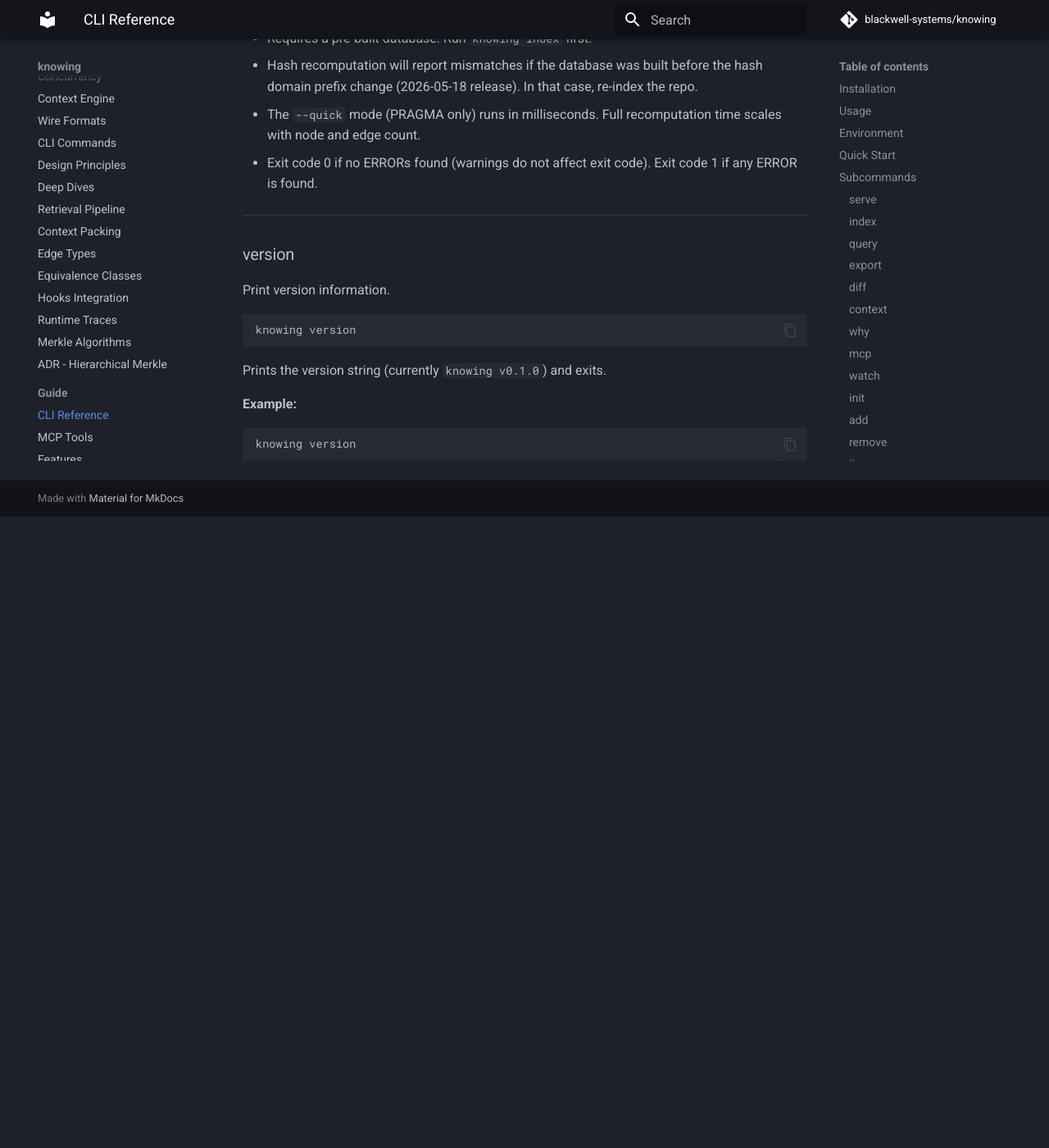
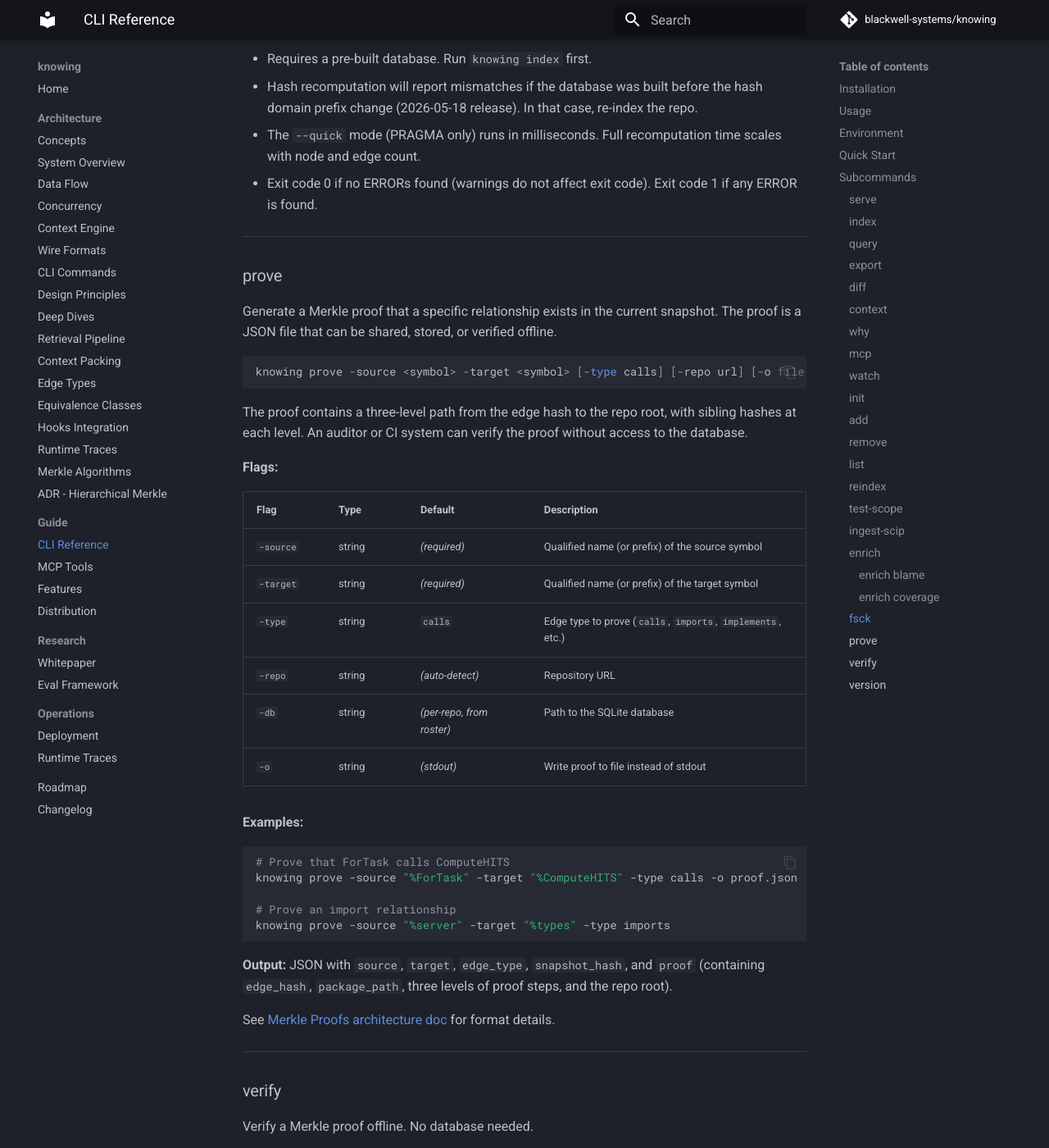
Before and after one commit to blackwell-systems/knowing, an MkDocs documentation site: the page built from docs/guide/cli.md, in a window 1280 px wide and 1400 px high, scrolled down 21738 px. Shown: the whole window at 82% size. Built offline with MkDocs 1.6.1 and Material for MkDocs 9.7.7, drawn with Linux system fonts in a browser that asks for light colours; comment, search, counter and statistics services are not loaded; before the commit the page ends 22368 px from its top, so only the background shows below that; some of the changed text lies outside the part shown.

Commit message:
docs: add Merkle proofs architecture doc and CLI reference
New docs/architecture/merkle-proofs.md: proof format, three-level
verification algorithm, performance numbers, CLI usage, limitations
(no proof of absence yet), and relationship to other features.

CLI guide: added prove and verify commands with flags, examples,
and output descriptions. Subcommand list updated to 21.

Architecture README: added merkle-proofs.md entry, updated
merkle-algorithms.md description for Phase 1+2+3 shipped.

````diff
--- a/docs/guide/cli.md
+++ b/docs/guide/cli.md
@@ -13,7 +13,7 @@ See [distribution.md](distribution.md) for installation instructions.
 knowing <subcommand> [flags]
 ```
 
-Subcommands: `serve`, `index`, `query`, `export`, `diff`, `context`, `why`, `mcp`, `watch`, `reindex`, `init`, `add`, `remove`, `list`, `test-scope`, `ingest-scip`, `enrich`, `fsck`, `version`.
+Subcommands: `serve`, `index`, `query`, `export`, `diff`, `context`, `why`, `mcp`, `watch`, `reindex`, `init`, `add`, `remove`, `list`, `test-scope`, `ingest-scip`, `enrich`, `fsck`, `prove`, `verify`, `version`.
 
 ## Environment
 
@@ -961,6 +961,82 @@ knowing fsck -repo github.com/org/repo
 
 ---
 
+### prove
+
+Generate a Merkle proof that a specific relationship exists in the current snapshot.
+The proof is a JSON file that can be shared, stored, or verified offline.
+
+```
+knowing prove -source <symbol> -target <symbol> [-type calls] [-repo url] [-o file]
+```
+
+The proof contains a three-level path from the edge hash to the repo root, with
+sibling hashes at each level. An auditor or CI system can verify the proof without
+access to the database.
+
+**Flags:**
+
+| Flag | Type | Default | Description |
+|------|------|---------|-------------|
+| `-source` | string | *(required)* | Qualified name (or prefix) of the source symbol |
+| `-target` | string | *(required)* | Qualified name (or prefix) of the target symbol |
+| `-type` | string | `calls` | Edge type to prove (`calls`, `imports`, `implements`, etc.) |
+| `-repo` | string | *(auto-detect)* | Repository URL |
+| `-db` | string | *(per-repo, from roster)* | Path to the SQLite database |
+| `-o` | string | *(stdout)* | Write proof to file instead of stdout |
+
+**Examples:**
+
+```bash
+# Prove that ForTask calls ComputeHITS
+knowing prove -source "%ForTask" -target "%ComputeHITS" -type calls -o proof.json
+
+# Prove an import relationship
+knowing prove -source "%server" -target "%types" -type imports
+```
+
+**Output:** JSON with `source`, `target`, `edge_type`, `snapshot_hash`, and `proof`
+(containing `edge_hash`, `package_path`, three levels of proof steps, and the repo root).
+
+See [Merkle Proofs architecture doc](../architecture/merkle-proofs.md) for format details.
+
+---
+
+### verify
+
+Verify a Merkle proof offline. No database needed.
+
+```
+knowing verify <proof.json>
+knowing verify -proof <file>
+```
+
+Recomputes the repo root from the edge hash and proof steps. If the recomputed
+root matches the claimed root, the proof is valid: the edge existed in that
+snapshot. Any tampering (modified edge, swapped sibling, changed root) fails.
+
+**Flags:**
+
+| Flag | Type | Default | Description |
+|------|------|---------|-------------|
+| `-proof` | string | *(required, or positional arg)* | Path to proof JSON (or `-` for stdin) |
+
+**Examples:**
+
+```bash
+# Verify a proof file
+knowing verify proof.json
+
+# Pipe from prove
+knowing prove -source "%ForTask" -target "%ComputeHITS" | knowing verify -proof -
+```
+
+**Output:**
+- `VERIFIED` with edge details and step count (exit code 0)
+- `FAILED` if the proof does not verify (exit code 1)
+
+---
+
 ### version
 
 Print version information.
````
Also changed, not shown: docs/architecture/README.md (+2 -1 lines), docs/architecture/merkle-proofs.md (added, +147 -0 lines).
